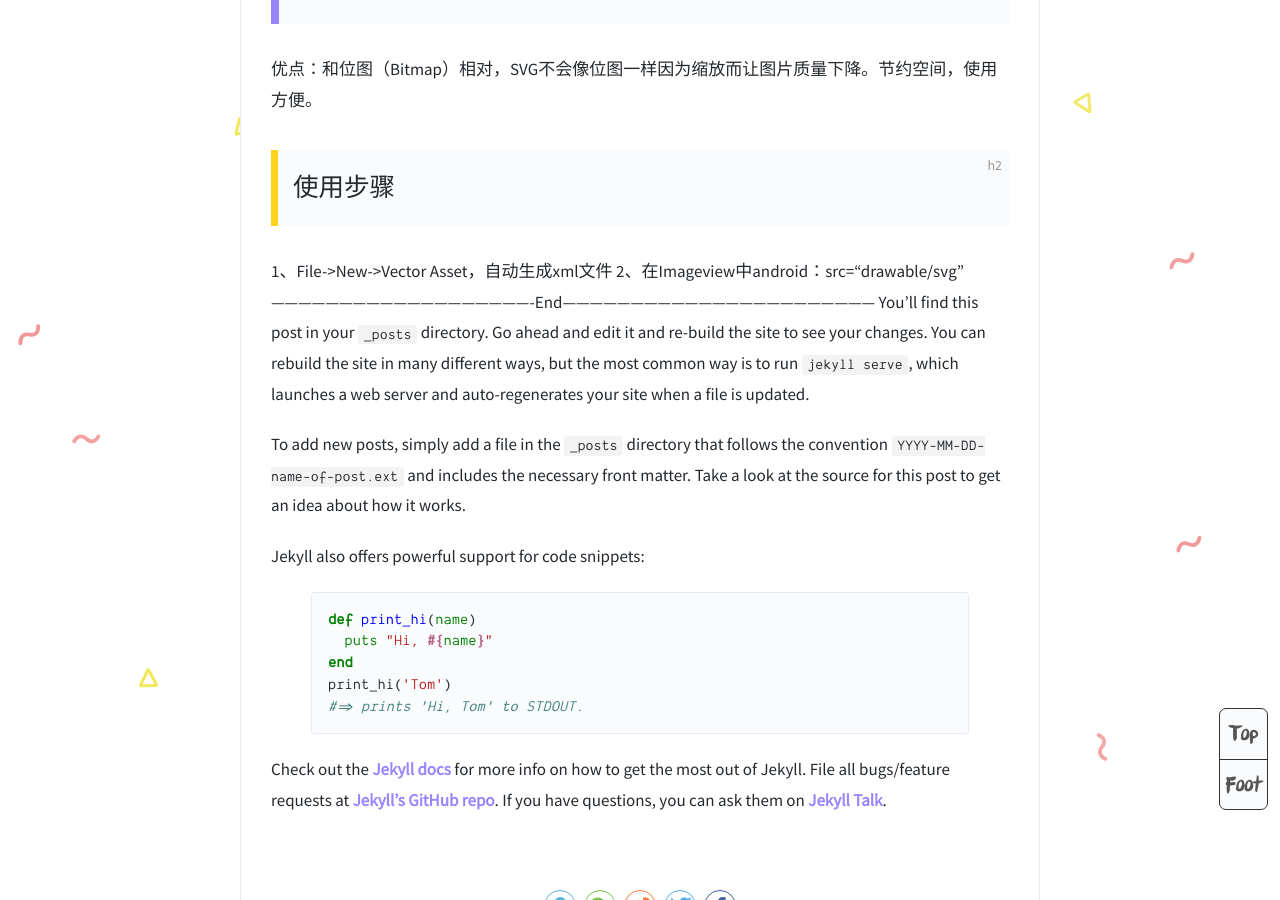
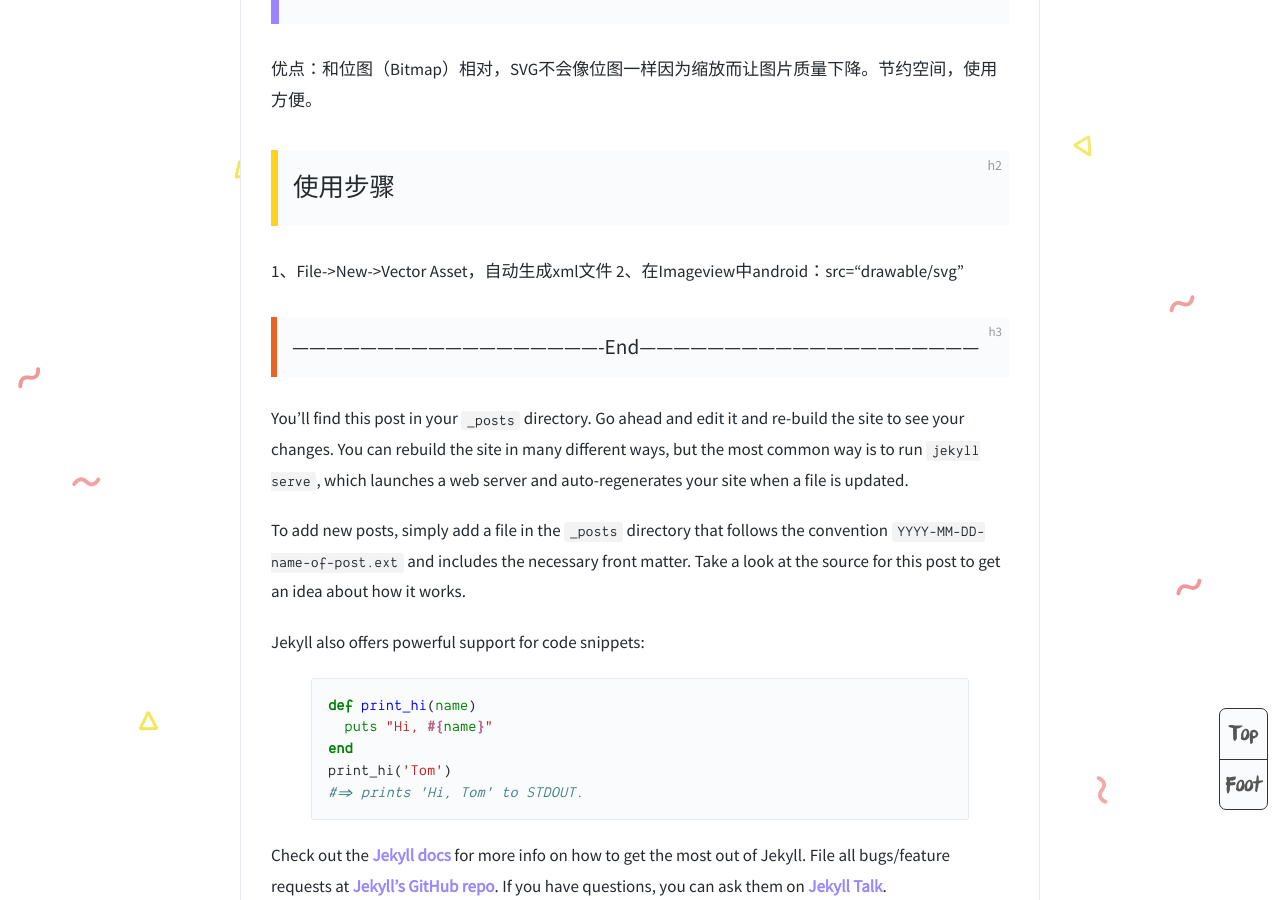
Before and after one commit to LucianQu/LucianQu.github.io, a Jekyll site: the page built from _posts/2018-10-16-SVG基本用法.markdown, in a window 1280 px wide and 900 px high, scrolled down 734 px. Built offline with Jekyll 4.4.1, drawn with Linux system fonts in a browser that asks for light colours; comment, search, counter and statistics services are not loaded.

```diff
--- a/_posts/2018-10-16-SVG基本用法.markdown
+++ b/_posts/2018-10-16-SVG基本用法.markdown
@@ -13,7 +13,7 @@ subtitle: '入门用法'
 ## 使用步骤
 1、File->New->Vector Asset，自动生成xml文件
 2、在Imageview中android：src=“drawable/svg”
-----------------------------------------------------------End---------------------------------------------------------------------
+### -------------------------------------------------------End------------------------------------------------------------
 You’ll find this post in your `_posts` directory. Go ahead and edit it and re-build the site to see your changes. You can rebuild the site in many different ways, but the most common way is to run `jekyll serve`, which launches a web server and auto-regenerates your site when a file is updated.
 
 To add new posts, simply add a file in the `_posts` directory that follows the convention `YYYY-MM-DD-name-of-post.ext` and includes the necessary front matter. Take a look at the source for this post to get an idea about how it works.
```
